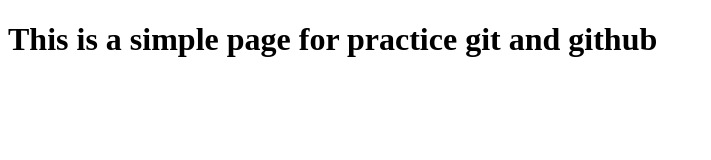
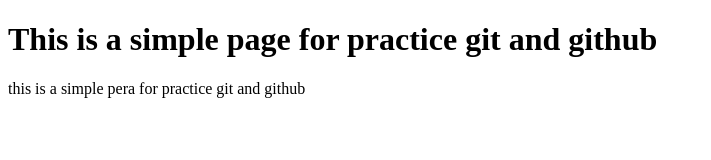
Before and after one commit to jaheerqadri067/Github-demo, a plain HTML site: page index.html in a window 1280 px wide. Shown: the whole page, without its empty margins (0-711 px from the left). Drawn offline with Linux system fonts and the light colour scheme.

Commit message:
add new tag p

```diff
--- a/index.html
+++ b/index.html
@@ -7,5 +7,6 @@
 </head>
 <body>
     <h1>This is a simple page for practice git and github</h1>
+    <p> this is a simple pera for practice git and github</p>
 </body>
 </html>
```
